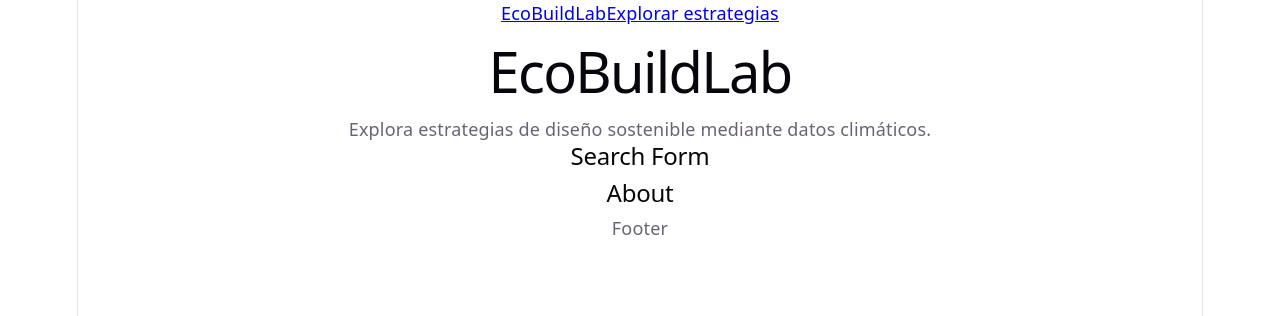
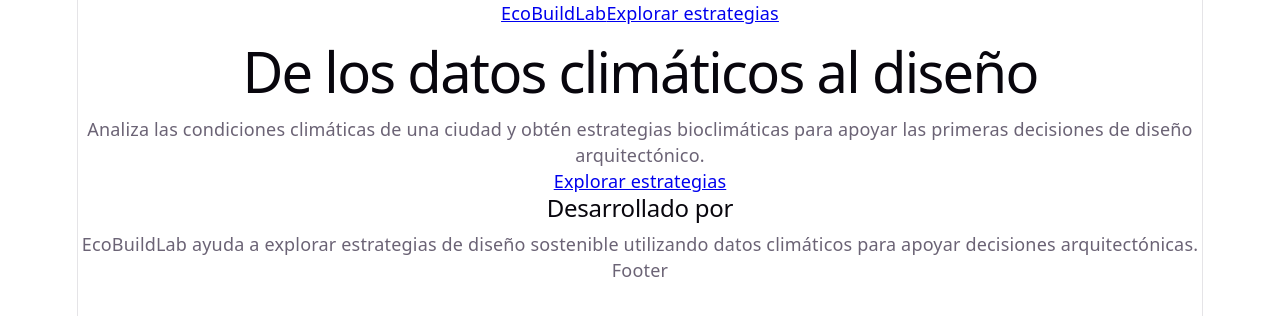
Before and after one commit to Ximerm/ecobuildlab-frontend, a React (Vite) app: page / in a window 1280 px wide. Shown: the top 316 px of the page. Built offline with nearby package versions, Linux system fonts and the light colour scheme.

Commit message:
Configure routes and page layout

```diff
--- a/src/components/About/About.jsx
+++ b/src/components/About/About.jsx
@@ -3,7 +3,12 @@ import "./About.css";
 function About() {
   return (
     <section className="about">
-      <h2>About</h2>
+      <h2>Desarrollado por </h2>
+
+      <p>
+        EcoBuildLab ayuda a explorar estrategias de diseño sostenible utilizando
+        datos climáticos para apoyar decisiones arquitectónicas.
+      </p>
     </section>
   );
 }
--- a/src/components/Main/Main.jsx
+++ b/src/components/Main/Main.jsx
@@ -1,19 +1,30 @@
 import "./Main.css";
+import { Link } from "react-router-dom";
 
-import SearchForm from "../SearchForm/SearchForm";
 import About from "../About/About";
 
 function Main() {
   return (
     <main className="main">
       <section className="hero">
-        <h1>EcoBuildLab</h1>
-        <p>
-          Explora estrategias de diseño sostenible mediante datos climáticos.
-        </p>
+        <div className="hero__content">
+          <h1 className="hero__title">De los datos climáticos al diseño</h1>
+
+          <p className="hero__description">
+            Analiza las condiciones climáticas de una ciudad y obtén estrategias
+            bioclimáticas para apoyar las primeras decisiones de diseño
+            arquitectónico.
+          </p>
+
+          <Link to="/results" className="hero__button">
+            Explorar estrategias
+          </Link>
+        </div>
+
+        <div className="hero__image">
+          {/* Aquí agregaremos la ilustración del Figma más adelante */}
+        </div>
       </section>
-
-      <SearchForm />
 
       <About />
     </main>
--- a/src/components/Results/Results.jsx
+++ b/src/components/Results/Results.jsx
@@ -1,9 +1,27 @@
 import "./Results.css";
+
+import SearchForm from "../SearchForm/SearchForm";
 
 function Results() {
   return (
-    <main>
-      <h1>Results</h1>
+    <main className="main">
+      <section className="hero">
+        <div className="hero__content">
+          <h1 className="hero__title">De los datos climáticos al diseño</h1>
+
+          <p className="hero__description">
+            Analiza las condiciones climáticas de una ciudad y obtén estrategias
+            bioclimáticas para apoyar las primeras decisiones de diseño
+            arquitectónico.
+          </p>
+        </div>
+
+        <div className="hero__image">
+          {/* Aquí agregaremos la ilustración del Figma más adelante */}
+        </div>
+      </section>
+
+      <SearchForm />
     </main>
   );
 }
--- a/src/components/SearchForm/SearchForm.jsx
+++ b/src/components/SearchForm/SearchForm.jsx
@@ -3,7 +3,16 @@ import "./SearchForm.css";
 function SearchForm() {
   return (
     <section className="search-form">
-      <h2>Search Form</h2>
+      <h2>Buscar ubicación</h2>
+
+      <form className="search-form__form">
+        <input
+          type="text"
+          placeholder="Ingresa una ciudad (ej.: Bogotá, Colombia)"
+        />
+
+        <button type="submit">Analizar clima</button>
+      </form>
     </section>
   );
 }
```
